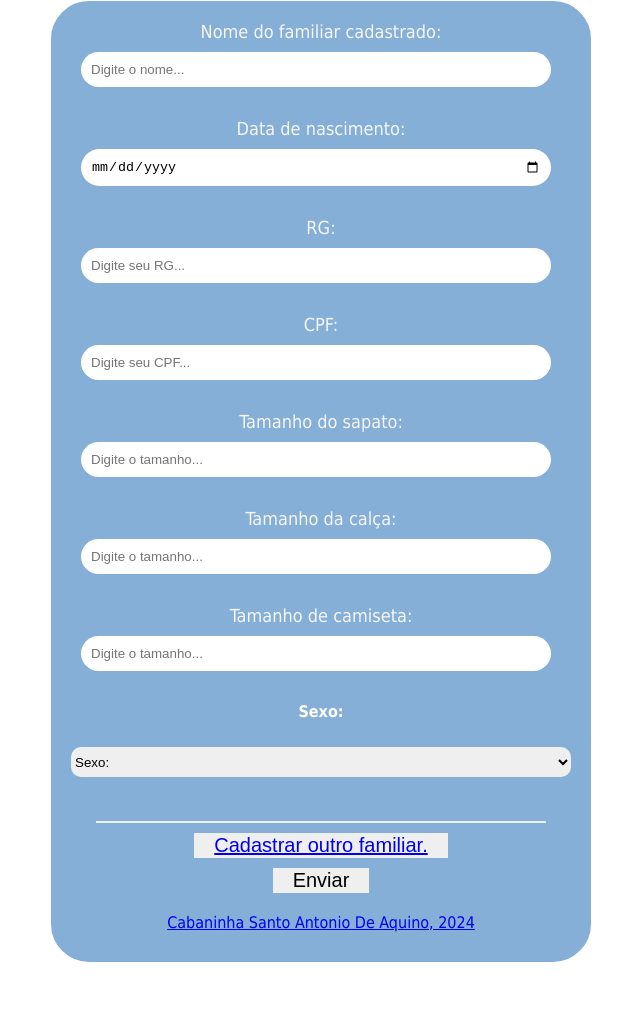
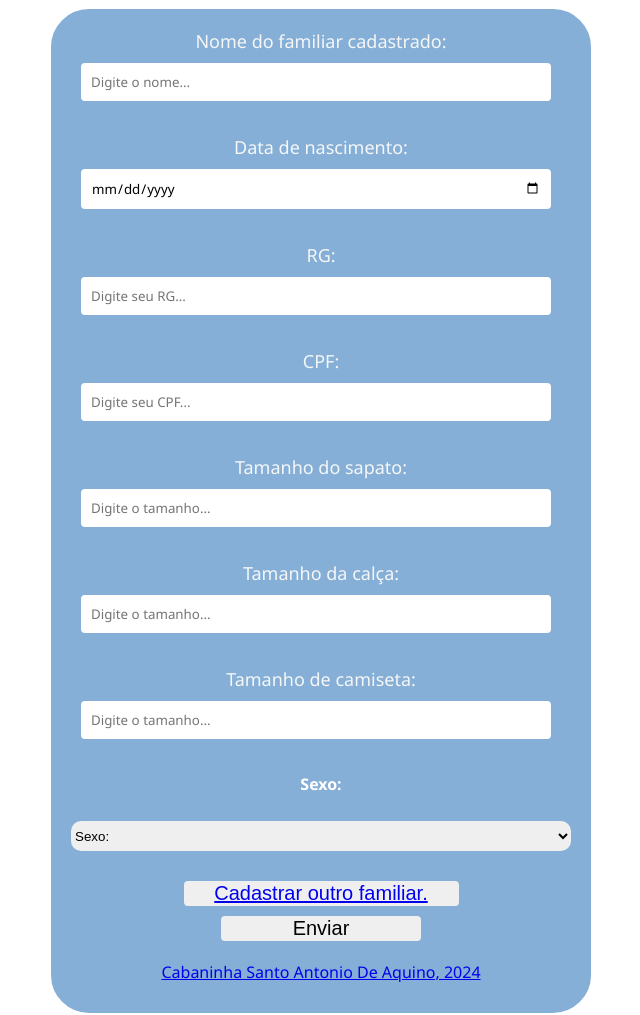
Before and after one commit to Feliveira123/Projeto-Cabaninha, a plain HTML site: page formulario-familiares.html in a window 1280 px wide. Shown: the part 94-1109 px from the top of the page, without its empty margins (319-959 px from the left). Before the commit the page ends 1058 px from the top, so only its background shows below. Drawn offline with Linux system fonts and the light colour scheme.

```diff
--- a/estilo_cabaninha.css
+++ b/estilo_cabaninha.css
@@ -4,7 +4,7 @@ body {
     margin: 0;
     background-color: rgb(255, 255, 255);
     color: #f5f6f7;
-    font-family: Tahoma;
+    font-family: 'Segoe UI', Tahoma, Geneva, Verdana, sans-serif;
     font-size: 16px;
     text-align: center;
   }
@@ -22,11 +22,12 @@ body {
   input {
     margin: 10px;
     padding: 10px;
-    border-radius: 60px;
+    border-radius: 4px;
     border: none;
     height: 100%;
     width: 90%;
     display: block;
+    font-family: 'Segoe UI', Tahoma, Geneva, Verdana, sans-serif;
   }
   .input-element {
     margin: 10px;
@@ -35,6 +36,10 @@ body {
     width: 100%;
     margin-bottom: 30px;
   }
+  input:focus {
+    outline: none;
+    box-shadow: 0 0 10px #009E9E;
+}
   label {
     font-size: 18px
   }
@@ -57,9 +62,11 @@ body {
     color: rgb(133, 175, 214);
   }
   button {
+    width: 40%;
     font-size:20px;
     margin-bottom: 10px;
     border: none;
+    border-radius: 4px;
     padding-left: 20px;
     padding-right: 20px;
     cursor: pointer;
@@ -107,6 +114,7 @@ body {
     color: rgb(133, 175, 214);
   }
   #cadastro-mais-um {
-    text-align: center;
-    width: 90%;
+    display: flex;
+    width: 55%;
+    display: inline;
   }
--- a/formulario-familiares.html
+++ b/formulario-familiares.html
@@ -42,7 +42,11 @@
             <option>Masculino</option>
           </select><br>
 
-          <button id="cadastro-mais-um"><button id="submit"><a href="formulario-familiares.html" target="_blank">Cadastrar outro familiar.</button><br>
+
+          <div>
+          <button id="cadastro-mais-um"><a href="formulario-familiares.html" target="_blank">Cadastrar outro familiar.</button>
+          </div>
+
           <button id="submit">Enviar</button>
 
           <footer>Cabaninha Santo Antonio De Aquino, 2024
--- /dev/null
+++ b/style.css
@@ -0,0 +1,113 @@
+
+        body {
+            background-color: #F5F5F5;
+            font-family: 'Segoe UI', Tahoma, Geneva, Verdana, sans-serif;
+            background-image: url(allan-kardec-2.png);
+            background-repeat: no-repeat;
+            background-position-x: left;
+            background-position-y: 300px;
+            background-size: 300px;
+        }
+
+        .container {
+            background-color: #85AFD6;
+            margin: auto;
+            width: 600px;
+            box-shadow: 1px 3px 8px 1px rgba(0, 0, 0, 0.2);
+            border-radius: 20px;
+            overflow: hidden;
+            margin-top: 100px;
+        }
+
+        .header {
+            padding: 15px;
+            text-align: center;
+        }
+
+        .flex-container {
+            display: flex;
+            background-color: #006A6A;
+            justify-content: space-around;
+        }
+
+        .header-title {
+            color: #F5F5F5;
+            font-size: 2rem;
+            font-weight: 700;
+            margin-bottom: 1.2rem;
+        }
+
+        .header-subtitle {
+            color: #F5F5F5;
+            margin-bottom: 0.9rem;
+            font-weight: 500;
+            font-size: 1.2rem;
+        }
+
+        @media screen and (max-width: 600px){
+            html{
+                font-size: 14px;
+            }
+            .flex-container {
+                flex-direction: column;
+            }
+            .coluna1, .coluna2 {
+                width: 100%;
+                box-sizing: border-box;
+            }
+            .container {
+                width: 95%;
+            }
+        }
+
+        .forms-register {
+            background-color: #85AFD6;
+            padding: 1.2rem;
+            display: flex;
+            flex-direction: column;
+            align-items: center;
+            align-content: space-around;
+        }
+
+        input {
+            width: 95%;
+            border: none;
+            border-radius: 10px;
+            height: 22px;
+            padding: 0.9rem;
+            font-size: 1.2rem;
+            border: none;
+            margin: 10px;
+        }
+
+        input:focus {
+            outline: none;
+            box-shadow: 0 0 10px #009E9E;
+        }
+
+        a {
+            margin: 10px;
+            color: #85AFD6;
+        }
+
+        img {
+            height: 300px;
+        }
+
+        button {
+            margin-top: 20px;
+            padding: 0.9rem 2rem;
+            height: 50px;
+            width: 100%;
+            color: #006A6A;
+            font-weight: 540;
+            font-size: 1rem;
+            border: none;
+            border-radius: 5px;
+            background-color: #CCCCCC;
+            cursor: pointer;
+        }
+
+        button:hover {
+            background-color: #E9E9E9;
+        }
```
Also changed, not shown: formulario-moradia.html (+4 -4 lines), formulario.html (+2 -2 lines), index.html (added, +28 -0 lines), allan-kardec-2.png (added).
